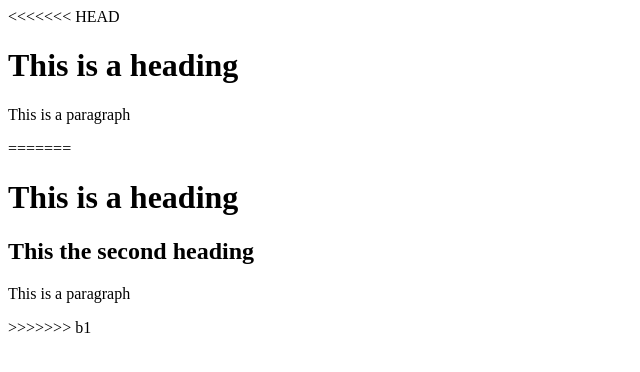
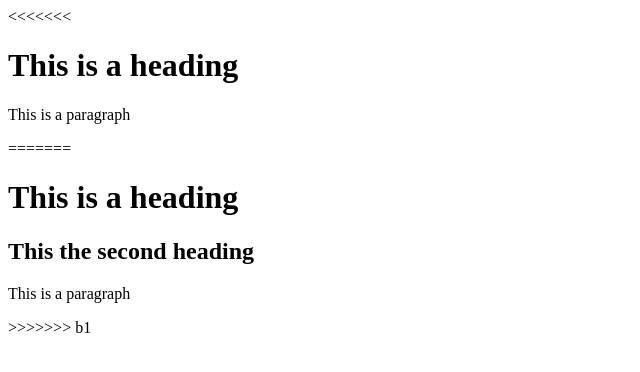
Before and after one commit to Kavyakabilan/firstgit, a plain HTML site: page heading.html in a window 1280 px wide. Shown: the full height of the page, 0-640 px from the left. Drawn offline with Linux system fonts and the light colour scheme.

Commit message:
made a small change removed head

```diff
--- a/heading.html
+++ b/heading.html
@@ -1,7 +1,7 @@
 <!DOCTYPE html >
 <html>
 	<body>
-<<<<<<< HEAD
+<<<<<<<
 		<h1>This is a heading</h1>	<p>This is a paragraph</p>
 		<a href="https://www.google.com"></a>
 =======
```
